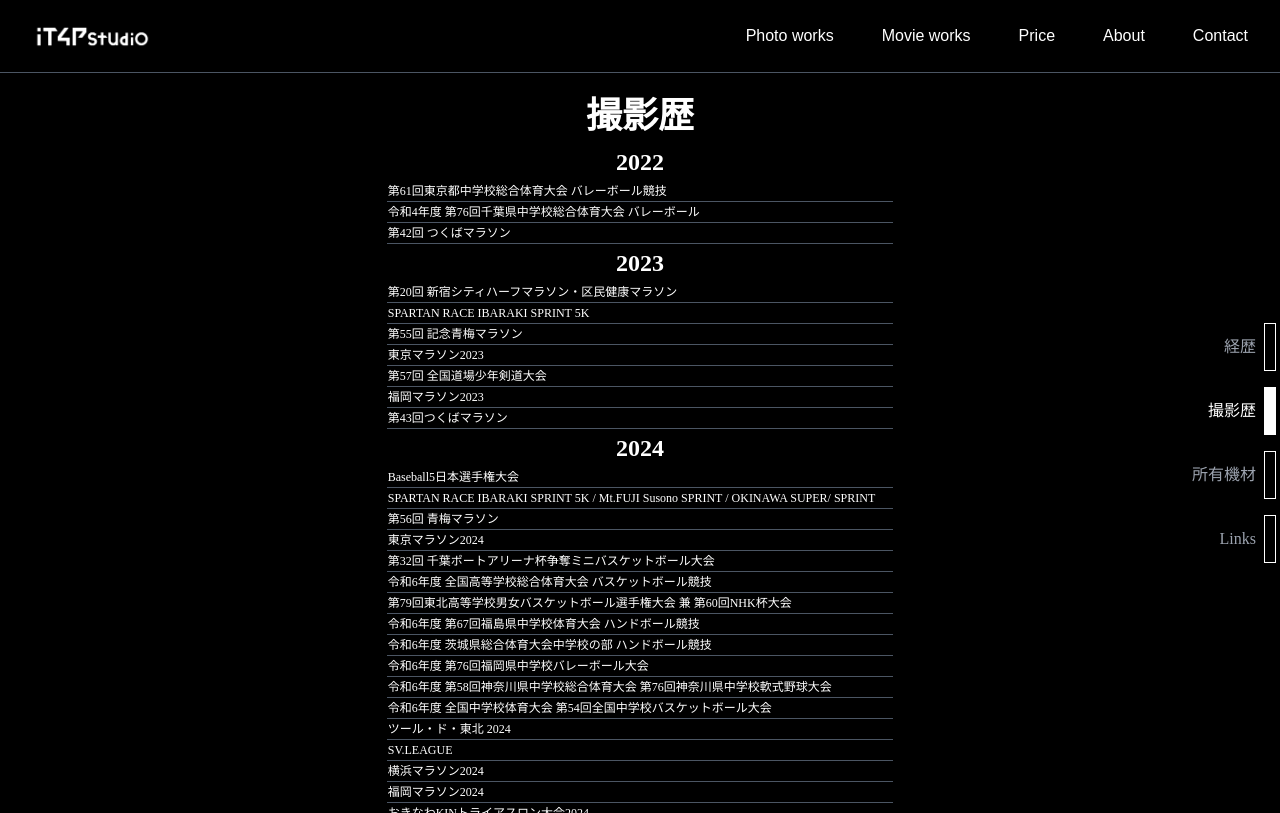
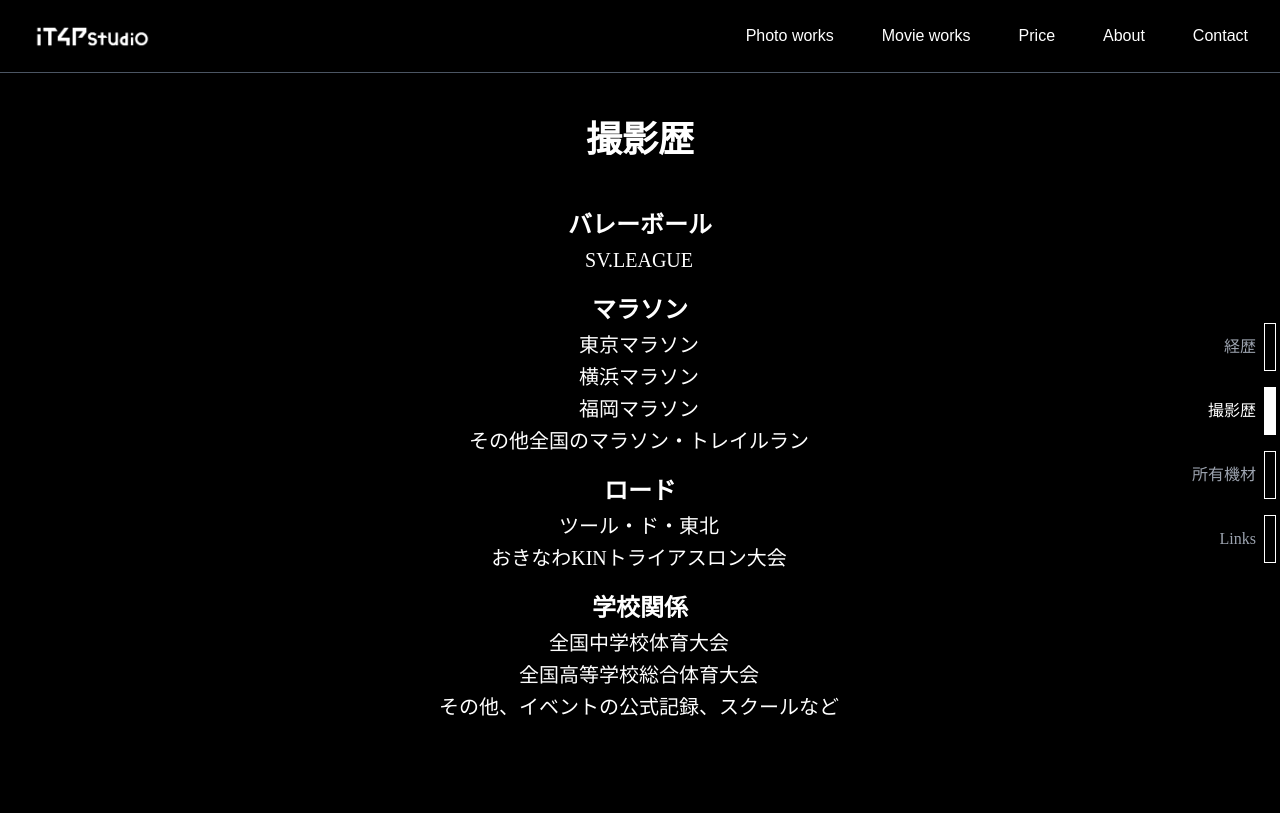
Before and after one commit to iT4P-studio/portfolio, a Next.js app: page /about in a window 1280 px wide. Both pictures are taken after a click on the button "撮影歴". Built offline with nearby package versions, Linux system fonts and the light colour scheme.

Commit message:
chg about page history

```diff
--- a/app/about/page.js
+++ b/app/about/page.js
@@ -17,46 +17,33 @@ const sections = [
 
 const historyGroups = [
   {
-    period: "2022",
+    period: "バレーボール",
     items: [
-      "第61回東京都中学校総合体育大会 バレーボール競技",
-      "令和4年度 第76回千葉県中学校総合体育大会 バレーボール",
-      "第42回 つくばマラソン",
+      "SV.LEAGUE",
     ],
   },
   {
-    period: "2023",
+    period: "マラソン",
     items: [
-      "第20回 新宿シティハーフマラソン・区民健康マラソン",
-      "SPARTAN RACE IBARAKI SPRINT 5K",
-      "第55回 記念青梅マラソン",
-      "東京マラソン2023",
-      "第57回 全国道場少年剣道大会",
-      "福岡マラソン2023",
-      "第43回つくばマラソン",
+      "東京マラソン",
+      "横浜マラソン",
+      "福岡マラソン",
+      "その他全国のマラソン・トレイルラン",
     ],
   },
   {
-    period: "2024",
+    period: "ロード",
     items: [
-      "Baseball5日本選手権大会",
-      "SPARTAN RACE IBARAKI SPRINT 5K / Mt.FUJI Susono SPRINT / OKINAWA SUPER/ SPRINT",
-      "第56回 青梅マラソン",
-      "東京マラソン2024",
-      "第32回 千葉ポートアリーナ杯争奪ミニバスケットボール大会",
-      "令和6年度 全国高等学校総合体育大会 バスケットボール競技",
-      "第79回東北高等学校男女バスケットボール選手権大会 兼 第60回NHK杯大会",
-      "令和6年度 第67回福島県中学校体育大会 ハンドボール競技",
-      "令和6年度 茨城県総合体育大会中学校の部 ハンドボール競技",
-      "令和6年度 第76回福岡県中学校バレーボール大会",
-      "令和6年度 第58回神奈川県中学校総合体育大会 第76回神奈川県中学校軟式野球大会",
-      "令和6年度 全国中学校体育大会 第54回全国中学校バスケットボール大会",
-      "ツール・ド・東北 2024",
-      "SV.LEAGUE",
-      "横浜マラソン2024",
-      "福岡マラソン2024",
-      "おきなわKINトライアスロン大会2024",
-      "第44回つくばマラソン",
+      "ツール・ド・東北",
+      "おきなわKINトライアスロン大会",
+    ],
+  },
+  {
+    period: "学校関係",
+    items: [
+      "全国中学校体育大会",
+      "全国高等学校総合体育大会",
+      "その他、イベントの公式記録、スクールなど",
     ],
   },
 ];
@@ -179,7 +166,7 @@ function CareerSection() {
 
   return (
     <section className="p-4">
-      <h2 className="text-4xl font-bold mb-6 text-center">経歴</h2>
+      <h2 className="text-4xl font-bold my-6 text-center">経歴</h2>
       <table className="mx-auto w-full max-w-2xl text-lg">
         <tbody>
           {careerData.map(([time, event], i) => (
@@ -197,7 +184,7 @@ function CareerSection() {
 function HistorySection() {
   return (
     <section className="p-4">
-      <h2 className="text-[20px] sm:text-[36px] font-bold text-center">
+      <h2 className="text-[20px] sm:text-[36px] font-bold text-center my-6">
         撮影歴
       </h2>
       <table className="mx-auto w-full max-w-2xl text-[14px] sm:text-[18px]">
@@ -207,17 +194,17 @@ function HistorySection() {
               <tr>
                 <td
                   colSpan={2}
-                  className="text-[16px] sm:text-[24px] font-semibold text-center"
+                  className="pt-4 text-[16px] sm:text-[24px] font-semibold text-center"
                 >
                   {group.period}
                 </td>
               </tr>
               {group.items.map((subject, i) => (
-                <tr key={i} className="border-b border-gray-600">
-                  <td className="pr-4 text-[8px] sm:text-[12px] text-left">
+                <tr key={i} className="border-none">
+                  <td className=" text-[8px] sm:text-[20px] text-center">
                     {subject}
                   </td>
-                  <td className="text-[8px] sm:text-[12px] text-left">
+                  <td className="text-[8px] sm:text-[12px] text-left ">
                     {/* 空欄 */}
                   </td>
                 </tr>
```
Also changed, not shown: 1 other file (tests, documents, lock files or other folders).
